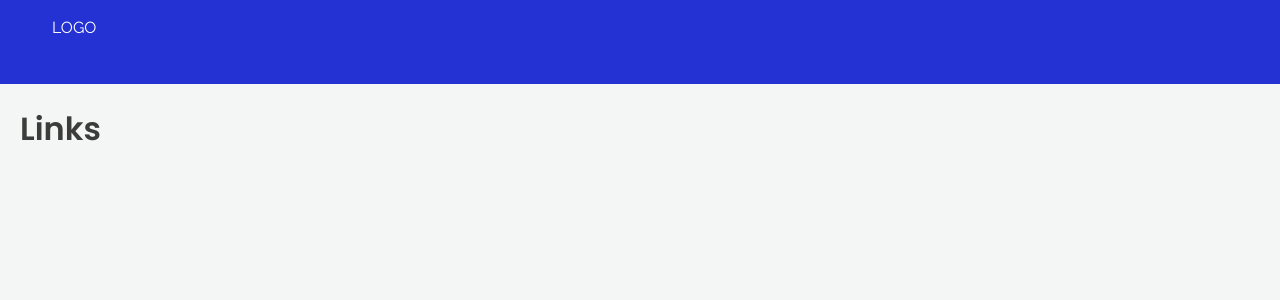
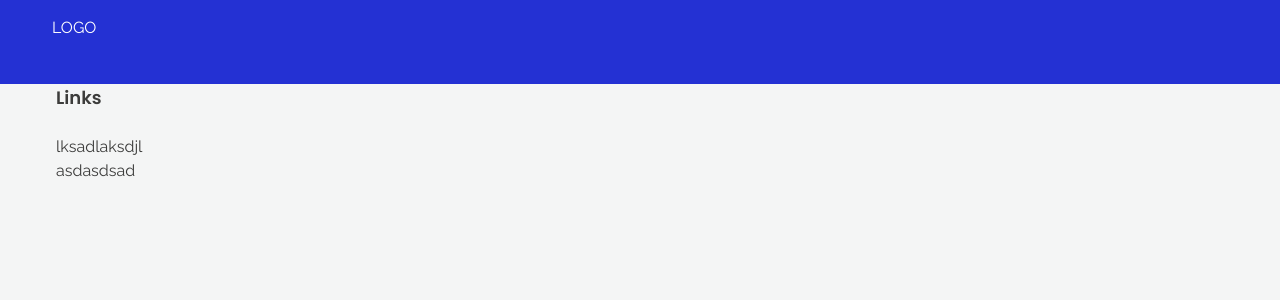
Before and after one commit to JusRecondo/lcdlu-web, a React (Vite) app: page /links in a window 1280 px wide. Shown: the top 300 px of the page. Built offline with nearby package versions, Linux system fonts and the light colour scheme.

Commit message:
Add pages components

```diff
--- a/src/App.jsx
+++ b/src/App.jsx
@@ -2,7 +2,7 @@ import { useState } from 'react';
 import { Routes, Route } from 'react-router-dom';
 //Pages
 import Layout from './components/Layout';
-import Home from './pages/Home';
+import Home from './pages/home/Home';
 import Bio from './pages/Bio';
 import Links from './pages/Links';
 import Music from './pages/Music';
@@ -31,16 +31,16 @@ function App() {
                             element={<Bio />}
                         />
                         <Route
-                            path="/links"
-                            element={<Links />}
-                        />
-                        <Route
-                            path="/music"
+                            path="/musica"
                             element={<Music />}
                         />
                         <Route
                             path="/videos"
                             element={<Videos />}
+                        />
+                        <Route
+                            path="/links"
+                            element={<Links />}
                         />
                         <Route
                             path="*"
--- a/src/pages/Bio.jsx
+++ b/src/pages/Bio.jsx
@@ -1,8 +1,13 @@
+import data from '../assets/data.json';
+import CommonContentSection from '../components/common/CommonContentSection';
+
 const Bio = () => {
     return (
-        <>
-            <h1>Bio</h1>
-        </>
+        <CommonContentSection title="Bio">
+            {data.bio?.split('\n').map((line, index) => (
+                <p key={index}>{line}</p>
+            ))}
+        </CommonContentSection>
     );
 };
 
--- a/src/pages/Home.jsx
+++ /dev/null
@@ -1,9 +0,0 @@
-const Home = () => {
-    return (
-        <>
-            <h1>Home</h1>
-        </>
-    );
-};
-
-export default Home;
--- a/src/pages/Links.jsx
+++ b/src/pages/Links.jsx
@@ -1,8 +1,11 @@
+import CommonContentSection from '../components/common/CommonContentSection';
+
 const Links = () => {
     return (
-        <>
-            <h1>Links</h1>
-        </>
+        <CommonContentSection title="Links">
+            <p>lksadlaksdjl</p>
+            <p>asdasdsad</p>
+        </CommonContentSection>
     );
 };
 
--- a/src/pages/Music.jsx
+++ b/src/pages/Music.jsx
@@ -1,8 +1,11 @@
+import CommonContentSection from '../components/common/CommonContentSection';
+
 const Music = () => {
     return (
-        <>
-            <h1>Music</h1>
-        </>
+        <CommonContentSection title="Musica">
+            <p>lksadlaksdjl</p>
+            <p>asdasdsad</p>
+        </CommonContentSection>
     );
 };
 
--- a/src/pages/Videos.jsx
+++ b/src/pages/Videos.jsx
@@ -1,8 +1,11 @@
+import CommonContentSection from '../components/common/CommonContentSection';
+
 const Videos = () => {
     return (
-        <>
-            <h1>Videos</h1>
-        </>
+        <CommonContentSection title="Videos">
+            <p>lksadlaksdjl</p>
+            <p>asdasdsad</p>
+        </CommonContentSection>
     );
 };
 
--- /dev/null
+++ b/src/pages/home/Home.jsx
@@ -0,0 +1,15 @@
+import homebg from './homebg.jpg';
+const Home = () => {
+    return (
+        <section id="home">
+            <img
+                src={homebg}
+                role="presentation"
+                loading="lazy"
+                className="homebg"
+            />
+        </section>
+    );
+};
+
+export default Home;
```
Also changed, not shown: src/pages/home/homebg.jpg (added).
